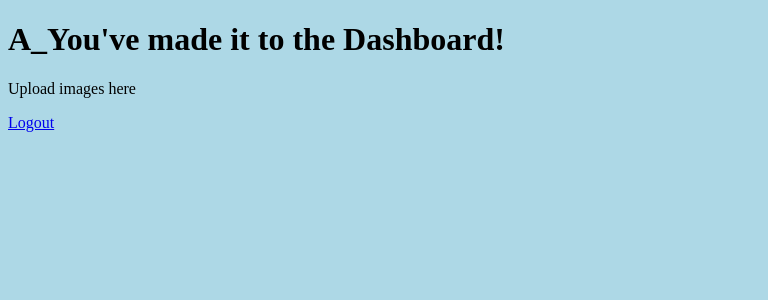
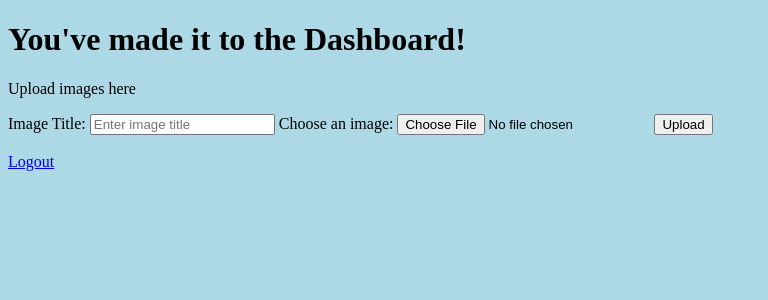
Before and after one commit to imcguigan/eugenethedood, a Flask app: page /admin-dashboard in a window 1280 px wide. Shown: the top 300 px of the page, without its empty margins (0-768 px from the left). Run offline with Flask 3, Linux system fonts and the light colour scheme; the visitor is signed in with stand-in values (Sample User, id 1).

Commit message:
fixing the deleted code

```diff
--- a/main.py
+++ b/main.py
@@ -6,6 +6,15 @@ from flask_sqlalchemy import SQLAlchemy
 from flask_migrate import Migrate
 from datetime import datetime
 from werkzeug.security import generate_password_hash, check_password_hash
+import boto3
+
+
+s3 = boto3.client(
+    "s3",
+    aws_access_key_id=os.environ.get("AWS_ACCESS_KEY_ID"),
+    aws_secret_access_key=os.environ.get("AWS_SECRET_ACCESS_KEY"),
+    region_name="us-east-2",  # Adjust this if you're using a different AWS region for your S3 bucket
+)
 
 load_dotenv()
 
@@ -85,6 +94,41 @@ def logout():
     return redirect(url_for("gallery"))
 
 
+@app.route("/upload", methods=["POST"])
+def upload_file():
+    if "file" not in request.files:
+        return "No file part"
+
+    file = request.files["file"]
+
+    if file.filename == "":
+        return "No selected file"
+
+    if file:
+        filename = file.filename
+
+        s3.upload_fileobj(
+            file,
+            os.environ.get("AWS_S3_BUCKET"),
+            filename,
+            ExtraArgs={"ContentType": file.content_type},
+        )
+        image_url = f"{S3_LOCATION}{filename}"
+
+        title = request.form.get("image_title", file.filename)
+
+        logged_in_username = session.get("username")
+        user = User.query.filter_by(username=logged_in_username).first()
+        if not user:
+            flash("User not found!", "danger")
+            return redirect(url_for("admin_dashboard"))
+
+        new_image = Image(title=title, filename=filename, user_id=user.id)
+        db.session.add(new_image)
+        db.session.commit()
+        return redirect(url_for("admin_dashboard"))
+
+
 # DB model for image upload
 class Image(db.Model):
     id = db.Column(db.Integer, primary_key=True)
--- a/templates/admin-dashboard.html
+++ b/templates/admin-dashboard.html
@@ -9,9 +9,21 @@
 </head>
 
 <body>
-    <h1>A_You've made it to the Dashboard!</h1>
+    <h1>You've made it to the Dashboard!</h1>
     <p>Upload images here</p>
+
+    <!-- Image Upload Form -->
+    <form action="{{ url_for('upload_file') }}" method="post" enctype="multipart/form-data">
+        <label for="image_title">Image Title:</label>
+        <input type="text" id="image_title" name="image_title" placeholder="Enter image title">
+
+        <label for="file">Choose an image:</label>
+        <input type="file" id="file" name="file">
+
+        <input type="submit" value="Upload">
+    </form>
+
+    <br>
     <a href="{{ url_for('logout') }}">Logout</a>
-
 </body>
 </html>
```
